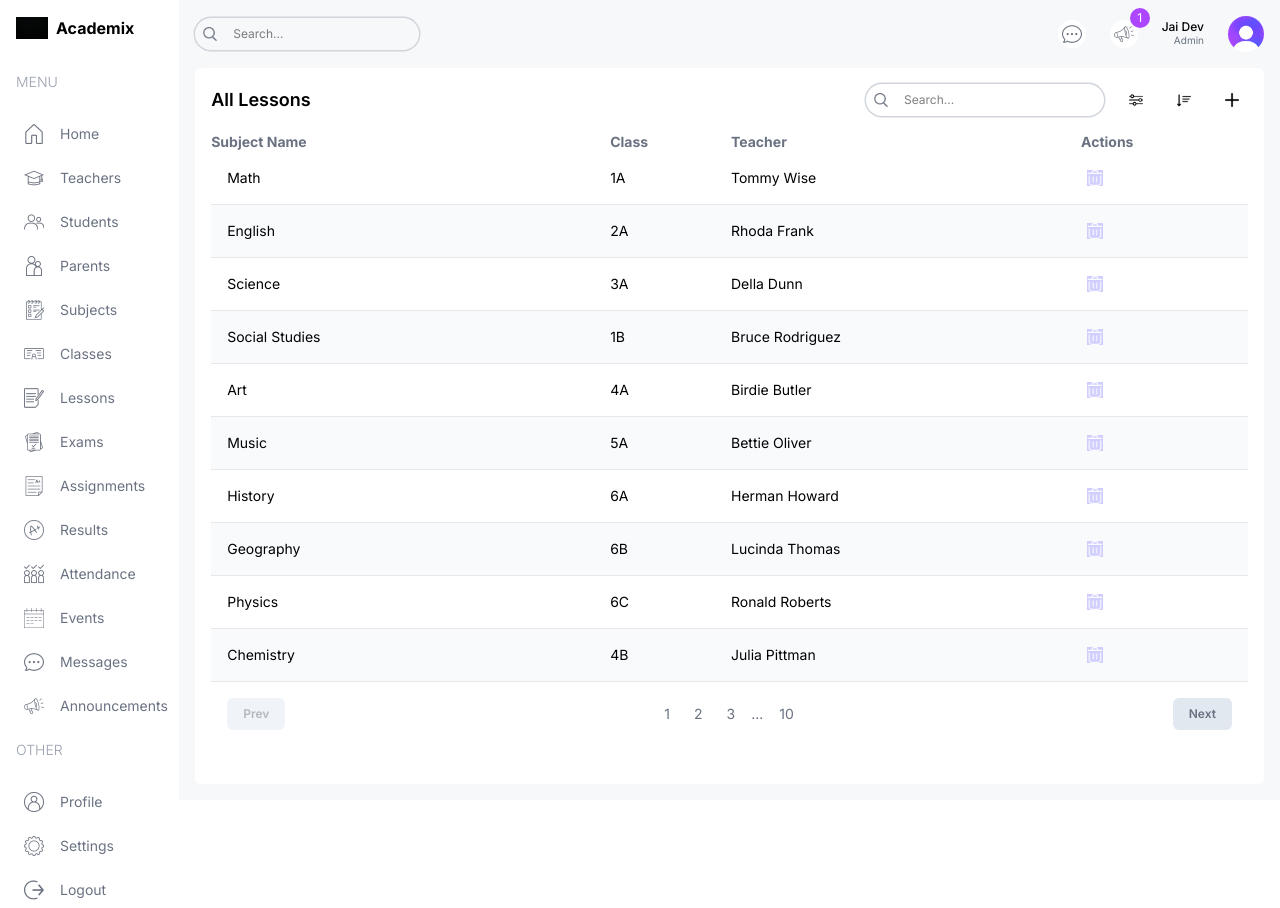
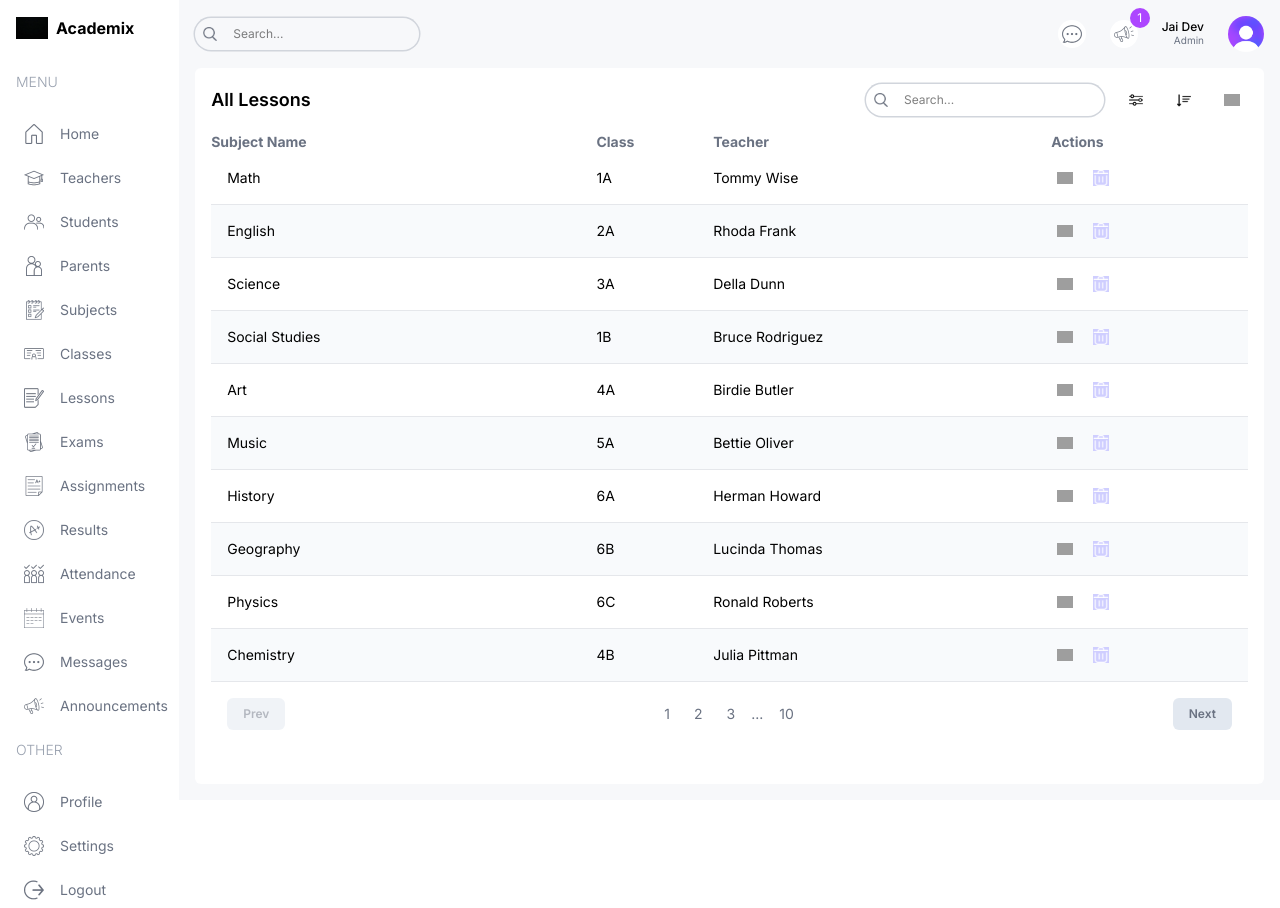
Before and after one commit to iampraneeth1116/Academix, a Next.js app: page /list/lessons in a window 1280 px wide. Built offline with nearby package versions, Linux system fonts and the light colour scheme; grey boxes are pictures that could not be loaded.

Commit message:
updated eventsexamslistpage

```diff
--- a/src/app/(dashboard)/list/exams/page.tsx
+++ b/src/app/(dashboard)/list/exams/page.tsx
@@ -3,6 +3,7 @@ import Pagination from "@/components/Pagination";
 import TableSearch from "@/components/TableSearch";
 import { examsData, role } from "@/lib/data";
 import Table from "@/components/Table";
+import FormModal from "@/components/FormModal";
 
 type Exam = {
   id: number;
@@ -51,9 +52,8 @@ const ExamListPage = () => {
         <div className="flex items-center gap-2">
           {role === "admin" || role === "teacher" && (
             <>
-              <button className="w-7 h-7 flex items-center justify-center rounded-full bg-aPurple">
-              <Image src="/delete.png" alt="" width={16} height={16} />
-              </button>
+              <FormModal table="exam" type="update" data={item} />
+              <FormModal table="exam" type="delete" id={item.id} />
             </>
           )}
         </div>
@@ -75,16 +75,12 @@ const ExamListPage = () => {
             <button className="w-8 h-8 flex items-center justify-center rounded-full bg-aYellow">
               <Image src="/sort.png" alt="" width={14} height={14} />
             </button>
-            {role === "admin" || role === "teacher" && (
-              <button className="w-8 h-8 flex items-center justify-center rounded-full bg-aYellow">
-              <Image src="/plus.png" alt="" width={14} height={14} />
-            </button>)}
+            {role === "admin" || role === "teacher" && <FormModal table="exam" type="create" />}
           </div>
         </div>
       </div>
       {/* LIST */}
       <Table columns={columns} renderRow={renderRow} data={examsData} />
-      {/* PAGINATION */}
       <Pagination />
     </div>
   );
--- a/src/app/(dashboard)/list/lessons/page.tsx
+++ b/src/app/(dashboard)/list/lessons/page.tsx
@@ -3,6 +3,7 @@ import Pagination from "@/components/Pagination";
 import TableSearch from "@/components/TableSearch";
 import { lessonsData, role } from "@/lib/data";
 import Table from "@/components/Table";
+import FormModal from "@/components/FormModal";
 
 
 type Lesson = {
@@ -45,9 +46,8 @@ const LessonListPage = () => {
         <div className="flex items-center gap-2">
           {role === "admin" && (
             <>
-             <button className="w-7 h-7 flex items-center justify-center rounded-full bg-aPurple">
-                  <Image src="/delete.png" alt="" width={16} height={16} />
-             </button>
+              <FormModal table="lesson" type="update" data={item} />
+              <FormModal table="lesson" type="delete" id={item.id} />
             </>
           )}
         </div>
@@ -69,10 +69,7 @@ const LessonListPage = () => {
             <button className="w-8 h-8 flex items-center justify-center rounded-full bg-aYellow">
               <Image src="/sort.png" alt="" width={14} height={14} />
             </button>
-            {role === "admin" && (
-              <button className="w-8 h-8 flex items-center justify-center rounded-full bg-aYellow">
-                  <Image src="/plus.png" alt="" width={14} height={14} />
-                 </button>)}
+            {role === "admin" && <FormModal table="lesson" type="create" />}
           </div>
         </div>
       </div>
```
